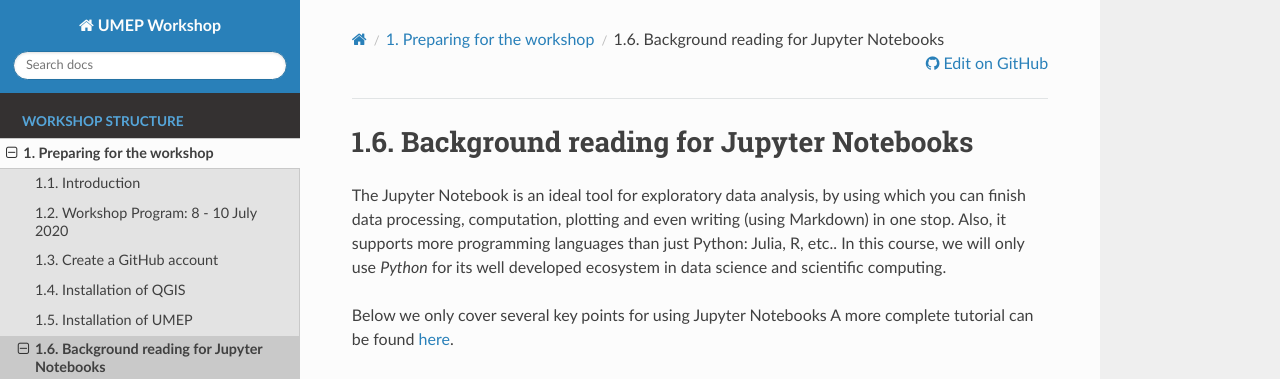
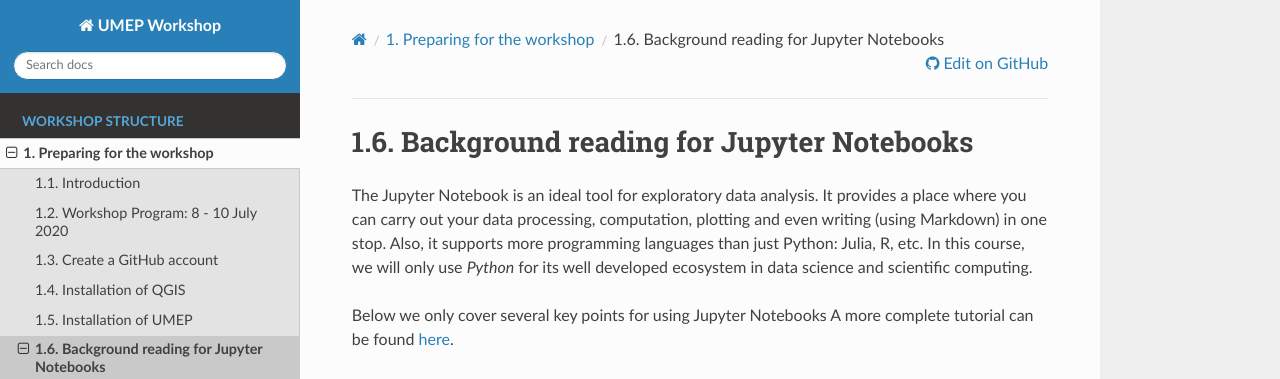
Before and after one commit to Urban-Meteorology-Reading/UMEP-Workshop, a Sphinx documentation site: the page built from source/Jupyter/JN0.rst, in a window 1280 px wide and 1282 px high. Shown: the top 379 px of the window. Built offline with Sphinx 7.4.7 and the Read the Docs theme 2.0.0, drawn with Linux system fonts in a browser that asks for light colours.

Commit message:
Change link

```diff
--- a/source/Jupyter/JN0.rst
+++ b/source/Jupyter/JN0.rst
@@ -5,10 +5,9 @@
 ========================================
 
 
-The Jupyter Notebook is an ideal tool for exploratory data analysis,
-by using which you can finish data processing, computation, plotting and
+The Jupyter Notebook is an ideal tool for exploratory data analysis. It provides a place where you can carry out your data processing, computation, plotting and
 even writing (using Markdown) in one stop.
-Also, it supports more programming languages than just Python: Julia, R, etc..
+Also, it supports more programming languages than just Python: Julia, R, etc.
 In this course, we will only use *Python* for its well developed ecosystem in
 data science and scientific computing.
 
@@ -39,7 +38,7 @@
 Best Practices
 ----------------------------------
 
-A good guide can be found `here <https://https://towardsdatascience.com/jupyter-notebook-best-practices-f430a6ba8c69>`__.
+A good guide can be found `here <https://towardsdatascience.com/jupyter-notebook-best-practices-f430a6ba8c69>`__.
 
 And we emphasise that **structuring your notebook** is the key.
 `This post <https://towardsdatascience.com/set-your-jupyter-notebook-up-right-with-this-extension-24921838a332>`__ helps you
```
